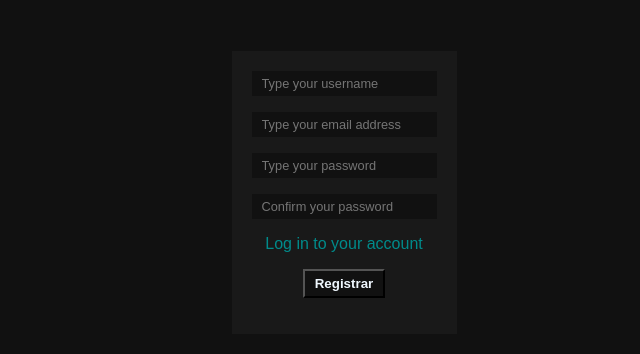
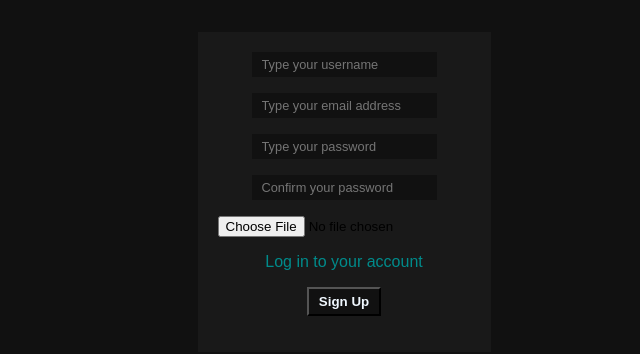
Before and after one commit to Baku-Stark/Login-System, a React (Vite) app in the folder login_project/: page /sign_up in a window 1280 px wide. Shown: the part 208-562 px from the top of the page, without its empty margins (296-936 px from the left). Built offline with nearby package versions, Linux system fonts and the light colour scheme.

Commit message:
⚛️ Update: `Login System`

```diff
--- a/login_project/src/components/auth/Register.tsx
+++ b/login_project/src/components/auth/Register.tsx
@@ -10,18 +10,33 @@ export function Register(){
     const auth = useAuth()
     const navigate = useNavigate()
 
+    const [file, setFile] = useState('')
     const [account, setAccount] = useState<IUser | null>()
 
+
+    function handleChangeImage(e:any){
+        setFile(e.target.files[0])
+    }
+
     function handleChange(e:any){
+        //console.log(e.target.files)
         setAccount({...account, [e.target.name]: e.target.value})
     }
 
     async function submitRegister(e:any){
         e.preventDefault()
+
         if(account?.password == account?.con_password){
             e.target.reset()
 
-            await auth.Register(account as ObjectConstructor)
+            const formData = new FormData()
+
+            formData.append('user', account?.user)
+            formData.append('email', account?.email)
+            formData.append('password', account?.password)
+            formData.append('file', file)
+
+            await auth.Register(formData)
             navigate('/sign_in/')
         }
 
@@ -71,11 +86,19 @@ export function Register(){
                             onChange={handleChange}
                         />
                     </div>
+                    <div className={styles.divider_form}>
+                        <input
+                            type="file"
+                            name="file"
+                            placeholder="Send a picture"
+                            onChange={handleChangeImage}
+                        />
+                    </div>
                     <div className={styles.divider_link_form}>
                         <Link to={"/sign_in/"}>Log in to your account</Link>
                     </div>
                     <div className={styles.divider_form}>
-                        <input type="submit" value="Registrar" />
+                        <input type="submit" value="Sign Up" />
                     </div>
                 </form>
             </div>
--- a/login_project/src/components/auth/Utils.ts
+++ b/login_project/src/components/auth/Utils.ts
@@ -4,7 +4,7 @@ import { IUser } from "./type_auth"
 export async function LoginRequest(email: string, password: string){
     // console.log(`${email} - ${password}`)
     try{
-        const request = await Api.post('login', {email, password})
+        const request = await Api.post('sign_in', {email, password})
         // console.log(`TOKEN: ${request.data.token}`)
 
         return request.data
@@ -14,9 +14,9 @@ export async function LoginRequest(email: string, password: string){
     }
 }
 
-export async function RegisterRequest(){
+export async function RegisterRequest(formData: FormData){
     try{
-        const request = await Api.post('register', {})
+        const request = await Api.post('sign_up', formData)
 
         return request.data
     }
--- a/login_project/src/components/auth/type_auth.ts
+++ b/login_project/src/components/auth/type_auth.ts
@@ -4,11 +4,12 @@ export interface IUser{
     password?: string
     con_password?: string
     token?: string
+    file?: string
 }
 
 export interface IContext extends IUser{
     Authenticate: (email: string, password: string) => Promise<void>
-    Register: (account: ObjectConstructor) => Promise<void>
+    Register: (formData: FormData) => Promise<void>
     Logout: () => void
 }
 
--- a/login_project/src/components/context/AuthProvider.tsx
+++ b/login_project/src/components/context/AuthProvider.tsx
@@ -3,7 +3,7 @@ import { useNavigate } from 'react-router-dom';
 
 import { AuthContext } from './AuthContext';
 import { IAuthProvider, IUser } from '../auth/type_auth';
-import { LoginRequest, getUserLocalStorage, setUserLocalStorage } from '../auth/Utils';
+import { LoginRequest, RegisterRequest, getUserLocalStorage, setUserLocalStorage } from '../auth/Utils';
 
 export function AuthProvider({
     children
@@ -11,11 +11,12 @@ export function AuthProvider({
     const navigate = useNavigate()
     const [user, setUser] = useState<IUser | null>()
 
-    async function Register(
-        account: ObjectConstructor
-    ){
+    async function Register(formData: FormData){
         // main function's auth REGISTER system
-        console.log(account)
+
+        const response = await RegisterRequest(formData)
+        console.log("Response")
+        console.log(response)
     }
 
     async function Authenticate(
--- a/login_project/src/components/services/API_Auth/API.ts
+++ b/login_project/src/components/services/API_Auth/API.ts
@@ -3,7 +3,7 @@ import axios from 'axios'
 import { getUserLocalStorage } from '../../auth/Utils'
 
 export const Api = axios.create({
-    baseURL: "https://reqres.in/api"
+    baseURL: "http://localhost:8000"
 })
 
 Api.interceptors.request.use(
```
Also changed, not shown: login_project/api/IMAGES/wallace_b1cf085d-413a-4855-9e60-c630bff090d2.jpg (deleted), 1 other file (tests, documents, lock files or other folders).
